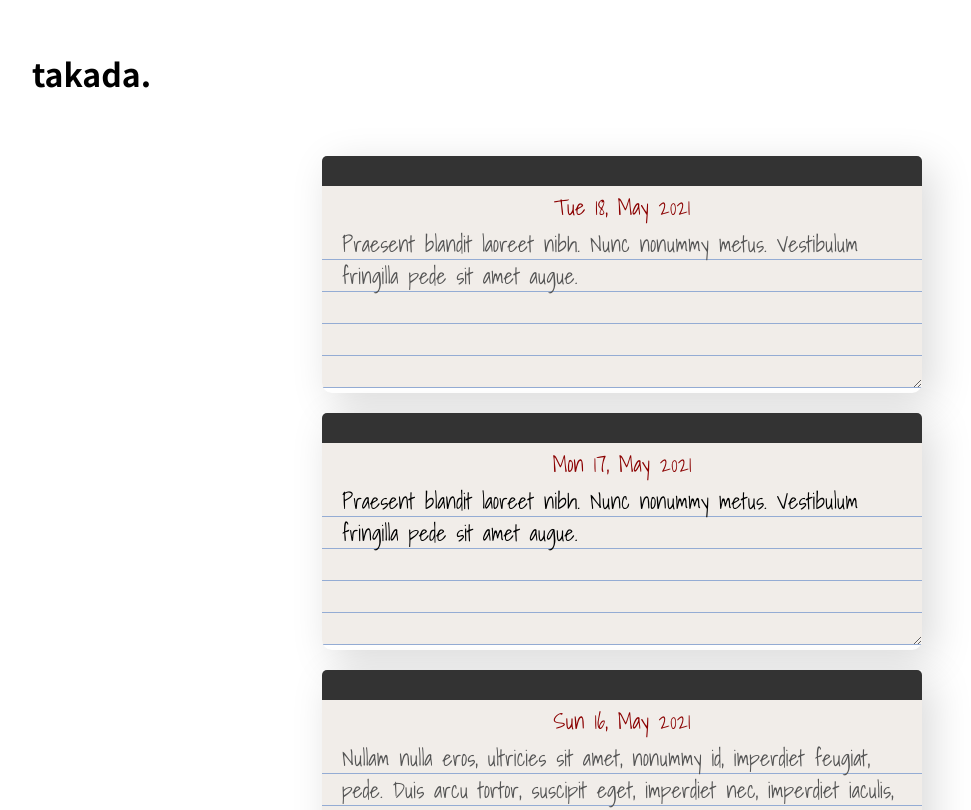
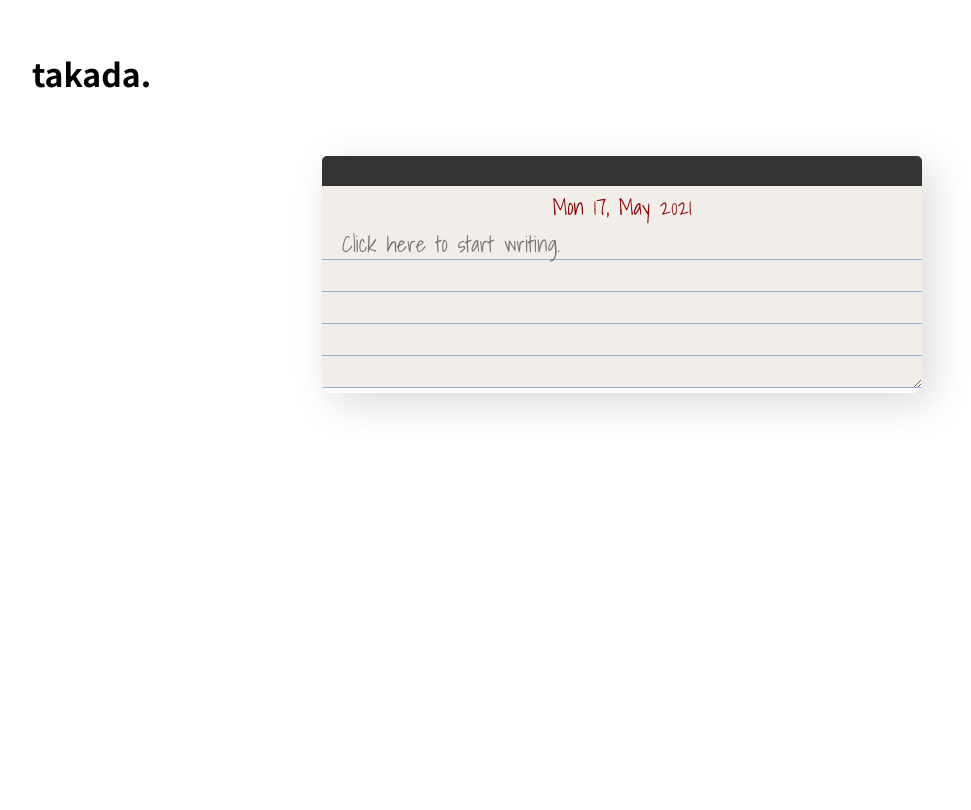
Before and after one commit to sa-ma/takada, a React (Create React App) app: page / in a window 1280 px wide. Shown: the top 810 px of the page, without its empty margins (18-989 px from the left). Built offline with nearby package versions, Linux system fonts and the light colour scheme.

Commit message:
feat: store notes in local storage

```diff
--- a/src/components/Notepad/Notepad.tsx
+++ b/src/components/Notepad/Notepad.tsx
@@ -5,22 +5,17 @@ import './Notepad.scss';
 type NoteProps = {
   date: string;
   note: string;
+  newNote: { date: string; note: string };
+  updateNote: (item: { date: string; note: string }) => void;
 };
-const Notepad = ({ date, note }: NoteProps) => {
-  const [text, setText] = React.useState('');
 
-  // check if date is current
+const Notepad = ({ date, note, newNote, updateNote }: NoteProps) => {
   const checkNoteStatus = (noteDate: string): boolean => {
-    if (dayjs().isSame(dayjs(date, 'DD-MM-YYYY'), 'day')) {
+    if (dayjs().isSame(dayjs(noteDate, 'DD-MM-YYYY'), 'day')) {
       return false;
     }
     return true;
   };
-
-  console.log(checkNoteStatus(date));
-  React.useEffect(() => {
-    setText(note || '');
-  }, [note]);
 
   return (
     <div className="notepad">
@@ -30,8 +25,15 @@ const Notepad = ({ date, note }: NoteProps) => {
       </div>
       <textarea
         className="paper"
-        value={text}
-        onChange={(event) => setText(event.target.value)}
+        value={
+          dayjs().isSame(dayjs(date, 'DD-MM-YYYY'), 'day') ? newNote.note : note
+        }
+        onChange={(event) =>
+          updateNote({
+            date: dayjs().format('YYYY-MM-DD'),
+            note: event.target.value,
+          })
+        }
         disabled={checkNoteStatus(date)}
         placeholder="Click here to start writing."
       />
--- a/src/components/Notes/Notes.tsx
+++ b/src/components/Notes/Notes.tsx
@@ -1,32 +1,118 @@
-import React from 'react';
+import { useState, useEffect } from 'react';
 import Notepad from '../Notepad/Notepad';
+import dayjs from 'dayjs';
 import './Notes.scss';
 
-const data = [
-  {
-    date: '2021-05-18',
-    note: 'Praesent blandit laoreet nibh. Nunc nonummy metus. Vestibulum fringilla pede sit amet augue.',
-  },
-  {
-    date: '2021-05-17',
-    note: 'Praesent blandit laoreet nibh. Nunc nonummy metus. Vestibulum fringilla pede sit amet augue.',
-  },
-  {
-    date: '2021-05-16',
-    note: 'Nullam nulla eros, ultricies sit amet, nonummy id, imperdiet feugiat, pede. Duis arcu tortor, suscipit eget, imperdiet nec, imperdiet iaculis, ipsum.',
-  },
-  {
-    date: '2021-05-15',
-    note: 'Etiam feugiat lorem non metus.',
-  },
-];
+// Seed data to local storage for testing
+// const data = [
+//   {
+//     date: '2021-05-18',
+//     note: 'Praesent blandit laoreet nibh. Nunc nonummy metus. Vestibulum fringilla pede sit amet augue.',
+//   },
+//   {
+//     date: '2021-05-17',
+//     note: 'Praesent blandit laoreet nibh. Nunc nonummy metus. Vestibulum fringilla pede sit amet augue.',
+//   },
+//   {
+//     date: '2021-05-16',
+//     note: 'Nullam nulla eros, ultricies sit amet, nonummy id, imperdiet feugiat, pede. Duis arcu tortor, suscipit eget, imperdiet nec, imperdiet iaculis, ipsum.',
+//   },
+//   {
+//     date: '2021-05-15',
+//     note: 'Etiam feugiat lorem non metus.',
+//   },
+// ];
+
+interface NOTETYPE {
+  date: string;
+  note: string;
+}
 
 const Notes = () => {
+  const [isLoading, setIsLoading] = useState<boolean>(true);
+  const [notes, setNotes] = useState<NOTETYPE[]>([]);
+  const [newNote, setNewNote] = useState<NOTETYPE>({
+    date: dayjs().format('YYYY-MM-DD'),
+    note: '',
+  });
+
+  useEffect(() => {
+    // localStorage.setItem('notes', JSON.stringify(data));
+    const fetchNotes = (): void => {
+      setIsLoading(true);
+      const getNotes: string | null = localStorage.getItem('notes');
+      if (getNotes) {
+        setNotes(JSON.parse(getNotes));
+      }
+      setIsLoading(false);
+      return;
+    };
+
+    fetchNotes();
+  }, []);
+
+  useEffect(() => {
+    const createNewNoteDaily = (): void => {
+      const getNotes: string | null = localStorage.getItem('notes');
+      if (!getNotes) {
+        setNotes([newNote]);
+        return;
+      }
+
+      const filteredNotes: Array<NOTETYPE> =
+        getNotes &&
+        JSON.parse(getNotes).filter((item: NOTETYPE) =>
+          dayjs().isSame(dayjs(item.date, 'DD-MM-YYYY'), 'day')
+        );
+      if (!filteredNotes.length) {
+        setNotes((prevNotes): NOTETYPE[] => [newNote, ...prevNotes]);
+        return;
+      }
+      setNewNote(filteredNotes[0]);
+      return;
+    };
+
+    createNewNoteDaily();
+  }, []);
+
+  useEffect(() => {
+    // save notes to local storage every 5 seconds
+    const timer = setTimeout(() => {
+      syncLocalStorage();
+    }, 5000);
+    return () => clearTimeout(timer);
+  });
+
+  const syncLocalStorage = (): void => {
+    const currentNoteIndex: number = notes.findIndex((item) =>
+      dayjs().isSame(dayjs(item.date, 'DD-MM-YYYY'), 'day')
+    );
+    if (currentNoteIndex !== -1) {
+      setNotes((prevNotes) => {
+        prevNotes[currentNoteIndex] = newNote;
+        return prevNotes;
+      });
+      localStorage.setItem('notes', JSON.stringify(notes));
+    }
+    console.log('saved', notes);
+    return;
+  };
+
+  if (isLoading) {
+    return <div>Loading data...</div>;
+  }
+
   return (
     <div className="notes">
-      {data &&
-        data.map((item) => (
-          <Notepad key={item.date} date={item.date} note={item.note} />
+      {notes &&
+        notes.map((item: NOTETYPE) => (
+          <Notepad
+            key={item.date}
+            date={item.date}
+            note={item.note}
+            newNote={newNote}
+            updateNote={setNewNote}
+          />
         ))}
     </div>
   );
```
